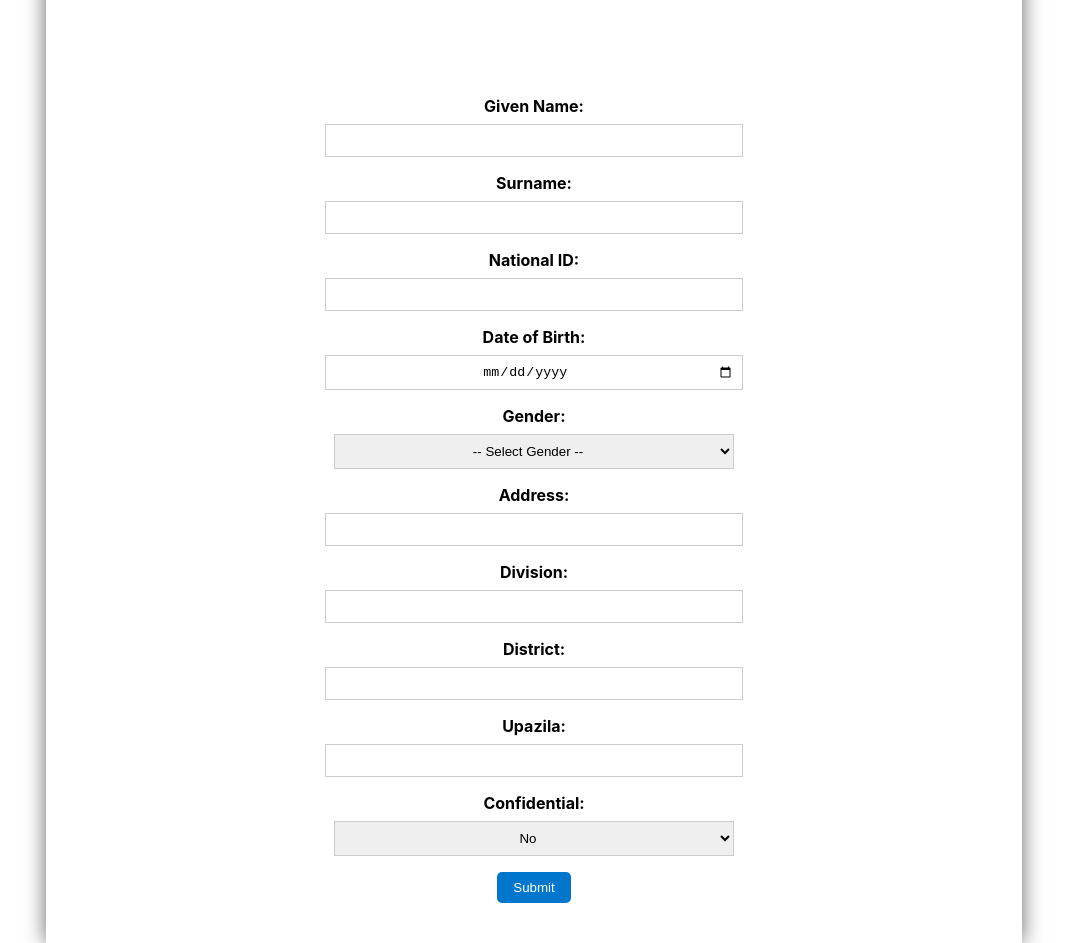
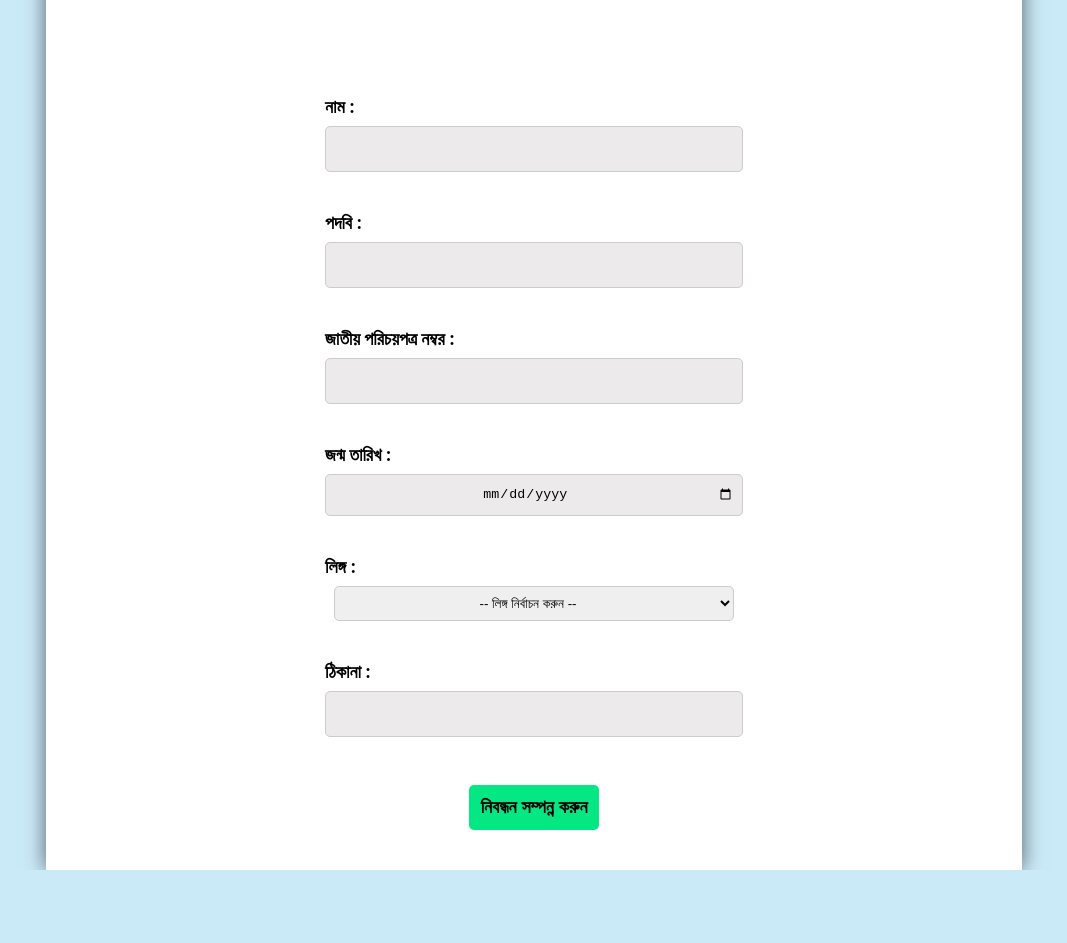
Before and after one commit to emon-swe-sust/shr-client, a React (Create React App) app: page / in a window 1280 px wide. Shown: the part 220-1163 px from the top of the page, without its empty margins (106-1173 px from the left). After the commit the page ends 1090 px from the top, so only its background shows below. Built offline with nearby package versions, Linux system fonts and the light colour scheme; sample sign-in values are in the browser's storage.

Commit message:
furnish ui, replace bengali

```diff
--- a/public/index.html
+++ b/public/index.html
@@ -40,4 +40,17 @@
       To create a production bundle, use `npm run build` or `yarn build`.
     -->
   </body>
+  <script>
+    let uhc_name = location.hostname.substring(
+      0,
+      location.hostname.indexOf(".")
+    );
+
+    let isSavar = uhc_name.toLowerCase() == "savar";
+    let uhc_display = isSavar ? "সাভার" : "সাটুরিয়া";
+    document.getElementsByTagName("body")[0].style.backgroundColor = isSavar
+      ? "#b1e5cd"
+      : "#cbeaf8";
+    document.title = `${uhc_name} Upazilla Health Complex`;
+  </script>
 </html>
--- a/src/components/Button.jsx
+++ b/src/components/Button.jsx
@@ -2,26 +2,40 @@ import React from "react";
 import styled from "styled-components";
 
 const ButtonPrimary = styled.button`
-  background-color: #c9c9c9;
+  background-color: #c3d0d4;
   cursor: pointer;
   color: black;
   border: none;
   border-radius: 5px;
   padding: 12px;
   text-decoration: none;
+  font-size: large;
+  font-weight: bold;
+  &:hover {
+    background-color: #c9c9c9;
+  }
 `;
 
 const ButtonDanger = styled(ButtonPrimary)`
-  background-color: #ed5555;
+  background-color: #ee1818;
+  &:hover {
+    background-color: #ed5555;
+  }
   color: white;
 `;
 
 const ButtonSuccess = styled(ButtonPrimary)`
-  background-color: #55eda9;
+  background-color: #05e782;
+  &:hover {
+    background-color: #55eda9;
+  }
 `;
 
 const ButtonSecondary = styled(ButtonPrimary)`
-  background-color: #55b5ed;
+  background-color: #089aee;
+  &:hover {
+    background-color: #55b5ed;
+  }
   color: white;
 `;
 
--- /dev/null
+++ b/src/components/Modal.jsx
@@ -0,0 +1,49 @@
+import React from "react";
+import styled from "styled-components";
+import Button from "./Button";
+
+const ModalContainer = styled.div`
+  position: fixed;
+  top: 0;
+  left: 0;
+  width: 100%;
+  height: 100%;
+  z-index: 9999;
+  background-color: rgba(0, 0, 0, 0.5);
+  display: flex;
+  justify-content: center;
+  align-items: center;
+`;
+
+const ModalContent = styled.div`
+  background-color: white;
+  padding: 20px;
+  border: none;
+  border-radius: 10px;
+  display: flex;
+  flex-direction: column;
+  gap: 24px;
+  margin: auto;
+  align-items: center;
+  width: 500px;
+`;
+
+const StyledImg = styled.img`
+  width: 120px;
+`;
+
+function Modal(props) {
+  return (
+    <ModalContainer>
+      <ModalContent>
+        <StyledImg src={process.env.PUBLIC_URL + "/checked.png"} />
+        {props.children}
+        <Button onClick={() => props.onClose()} version="secondary">
+          ঠিক আছে
+        </Button>
+      </ModalContent>
+    </ModalContainer>
+  );
+}
+
+export default Modal;
--- a/src/components/Table.jsx
+++ b/src/components/Table.jsx
@@ -1,5 +1,7 @@
 import React from "react";
 import styled from "styled-components";
+
+// 98000104789
 
 const TableContainer = styled.div`
   box-shadow: 0 0 20px rgba(0, 0, 0, 0.6);
@@ -8,10 +10,11 @@ const TableContainer = styled.div`
   margin-bottom: 60px;
   border-radius: 10px;
   margin-top: 24px;
+  background-color: white;
 `;
 
 const StyledTable = styled.div`
-  width: 100%;
+  padding: 24px;
 `;
 
 const StyledThead = styled.div`
@@ -28,12 +31,14 @@ const StyledThead = styled.div`
 
 const StyledTD = styled.div`
   width: ${(props) => props.width};
-  padding: 5px;
+  padding: 30px;
 `;
 
 const TableTitle = styled(StyledTD)`
   display: flex;
+  padding: 30px;
   width: 100%;
+  font-weight: bold;
 `;
 
 const StyledTR = styled.div`
--- a/src/encounter/CreateEncounter.jsx
+++ b/src/encounter/CreateEncounter.jsx
@@ -7,55 +7,23 @@ import {
   useNavigate,
   useParams,
 } from "react-router-dom";
-import styled from "styled-components";
 import Navbar from "../components/Navbar";
-
-const FormContainer = styled(Form)`
-  display: flex;
-  flex-direction: column;
-  align-items: center;
-  width: 70%;
-  padding: 40px;
-  margin: auto;
-  box-shadow: 0 0 20px rgba(0, 0, 0, 0.6);
-`;
-
-const Label = styled.label`
-  margin-top: 1rem;
-  font-weight: bold;
-`;
-
-const Input = styled.input`
-  margin-top: 0.5rem;
-  padding: 0.5rem;
-  border: 1px solid #ccc;
-  width: 400px;
-`;
-
-const Button = styled.button`
-  margin-top: 1rem;
-  padding: 0.5rem 1rem;
-  background-color: #0077cc;
-  color: #fff;
-  border: none;
-  border-radius: 5px;
-  cursor: pointer;
-`;
-
-const Title = styled.div`
-  width: 100%;
-  margin-top: 80px;
-  margin-bottom: 80px;
-  font-size: xx-large;
-  border-bottom: 1px solid;
-  text-align: center;
-`;
+import Modal from "../components/Modal";
+import Button from "../components/Button";
+import {
+  ButtonContainer,
+  FormContainer,
+  Input,
+  InputContainer,
+  Label,
+  Title,
+} from "../patient/CreatePatient";
 
 const CreateEncounter = () => {
   const navigate = useNavigate();
   const params = useParams();
   const hid = params.hid;
-  const [formData, setFormData] = useState({
+  const initialFormData = {
     weight: "",
     bmi: "",
     body_temperature: "",
@@ -64,7 +32,10 @@ const CreateEncounter = () => {
     blood_pressure_diastolic: "",
     uterus_length: "",
     other_complication: "",
-  });
+  };
+  const [formData, setFormData] = useState(initialFormData);
+  const [isShowModal, setIsShowModal] = useState(false);
+  const patientName = sessionStorage.getItem("patientName");
 
   useEffect(() => {
     if (!sessionStorage.getItem("access_token")) {
@@ -97,20 +68,32 @@ const CreateEncounter = () => {
       };
 
       const response = await axios.post(
-        `http://localhost/v2/patients/${hid}/encounters`,
+        `/v2/patients/${hid}/encounters`,
         content,
         config
       );
-      alert(`Encounter created with id ${response.data.encounterId}`);
+      setIsShowModal(true);
+      setFormData(initialFormData);
     } catch (error) {}
+  };
+
+  const onModalClose = () => {
+    setIsShowModal(false);
+    navigate(`/view-encounters/${hid}`);
   };
 
   return (
     <>
       <Navbar />
+      {isShowModal && (
+        <Modal onClose={onModalClose}>অভিনন্দন! ভিজিট সম্পন্ন হয়েছে</Modal>
+      )}
       <FormContainer onSubmit={handleSubmit}>
-        <Title>Create Encounter</Title>
-        <Label htmlFor="weight">Weight:</Label>
+        <Title>
+          ভিজিটের তথ্য পূরণ করুন {patientName && `| ${patientName}`}
+        </Title>
+        <InputContainer>
+          <Label htmlFor="weight">ওজন (kg):</Label>
           <Input
             type="text"
             id="weight"
@@ -119,7 +102,7 @@ const CreateEncounter = () => {
             onChange={handleInputChange}
             required
           />
-        <Label htmlFor="bmi">BMI:</Label>
+          <Label htmlFor="bmi">বি এম আই (kg/m²):</Label>
           <Input
             type="text"
             id="bmi"
@@ -128,7 +111,7 @@ const CreateEncounter = () => {
             onChange={handleInputChange}
             required
           />
-        <Label htmlFor="body_temperature">Body Temperature:</Label>
+          <Label htmlFor="body_temperature">তাপমাত্রা (°C):</Label>
           <Input
             type="text"
             id="body_temperature"
@@ -137,7 +120,7 @@ const CreateEncounter = () => {
             onChange={handleInputChange}
             required
           />
-        <Label htmlFor="pulse_rate">Pulse Rate:</Label>
+          <Label htmlFor="pulse_rate">নাড়ির স্পন্দন:</Label>
           <Input
             type="text"
             id="pulse_rate"
@@ -147,7 +130,7 @@ const CreateEncounter = () => {
             required
           />
           <Label htmlFor="blood_pressure_systolic">
-          Blood Pressure Systolic:
+            সিস্টোলিক রক্ত চাপ (mmHg):
           </Label>
           <Input
             type="text"
@@ -158,7 +141,7 @@ const CreateEncounter = () => {
             required
           />
           <Label htmlFor="blood_pressure_diastolic">
-          Blood Pressure Diastolic:
+            ডায়াস্টোলিক রক্ত চাপ (mmHg):
           </Label>
           <Input
             type="text"
@@ -168,7 +151,7 @@ const CreateEncounter = () => {
             onChange={handleInputChange}
             required
           />
-        <Label htmlFor="uterus_length">Uterus Length:</Label>
+          <Label htmlFor="uterus_length">জরায়ুর উচ্চতা(cm):</Label>
           <Input
             type="text"
             id="uterus_length"
@@ -177,7 +160,7 @@ const CreateEncounter = () => {
             onChange={handleInputChange}
             required
           />
-        <Label htmlFor="other_complication">Other Complications:</Label>
+          <Label htmlFor="other_complication">অন্যান্য জটিলতা :</Label>
           <Input
             type="text"
             id="other_complication"
@@ -186,7 +169,12 @@ const CreateEncounter = () => {
             onChange={handleInputChange}
             required
           />
-        <Button type="submit">Submit</Button>
+          <ButtonContainer>
+            <Button version="success" type="submit">
+              জমা দিন
+            </Button>
+          </ButtonContainer>
+        </InputContainer>
       </FormContainer>
     </>
   );
--- a/src/login/Login.jsx
+++ b/src/login/Login.jsx
@@ -1,7 +1,7 @@
 import React, { useEffect, useState } from "react";
 import styled from "styled-components";
 import axios from "axios";
-import { Navigate, redirect, useNavigate } from "react-router-dom";
+import { Navigate, redirect, useNavigate, useParams } from "react-router-dom";
 
 const Container = styled.div`
   display: flex;
@@ -20,6 +20,7 @@ const Form = styled.form`
   padding: 20px;
   box-shadow: 0 0 20px rgba(0, 0, 0, 0.6);
   border: none;
+  background-color: white;
   border-radius: 10px;
 `;
 
@@ -50,6 +51,7 @@ function Login() {
   const navigate = useNavigate();
   const [email, setEmail] = useState("");
   const [password, setPassword] = useState("");
+  const params = useParams();
 
   useEffect(() => {
     if (sessionStorage.getItem("access_token")) {
@@ -81,11 +83,7 @@ function Login() {
         formData.append("email", email);
         formData.append("password", password);
 
-        const response = await axios.post(
-          "http://localhost/signin",
-          formData,
-          config
-        );
+        const response = await axios.post("/signin", formData, config);
 
         sessionStorage.setItem("access_token", response.data.access_token);
         navigate("/");
@@ -96,25 +94,30 @@ function Login() {
   };
 
   return (
+    <>
       <Container>
-      <Title>Savar Upazila Health Complex</Title>
+        <Title>
+          {window.location.href.includes("savar") ? "সাভার" : "সাটুরিয়া"} উপজেলা
+          স্বাস্থ্য কমপ্লেক্স
+        </Title>
         <Form onSubmit={handleSubmit}>
-        <h1>Login</h1>
+          <h1>লগইন</h1>
           <Input
             type="text"
-          placeholder="email"
+            placeholder="ইমেইল"
             value={email}
             onChange={handleemailChange}
           />
           <Input
             type="password"
-          placeholder="Password"
+            placeholder="পাসওয়ার্ড"
             value={password}
             onChange={handlePasswordChange}
           />
-        <Button type="submit">Login</Button>
+          <Button type="submit">লগইন</Button>
         </Form>
       </Container>
+    </>
   );
 }
 
--- a/src/patient/CreatePatient.jsx
+++ b/src/patient/CreatePatient.jsx
@@ -3,8 +3,10 @@ import React, { useEffect, useState } from "react";
 import { Form, Navigate, redirect, useNavigate } from "react-router-dom";
 import styled from "styled-components";
 import Navbar from "../components/Navbar";
+import Modal from "../components/Modal";
+import Button from "../components/Button";
 
-const FormContainer = styled(Form)`
+export const FormContainer = styled(Form)`
   display: flex;
   flex-direction: column;
   align-items: center;
@@ -12,57 +14,103 @@ const FormContainer = styled(Form)`
   padding: 40px;
   margin: auto;
   box-shadow: 0 0 20px rgba(0, 0, 0, 0.6);
+  background-color: white;
 `;
 
-const Label = styled.label`
+export const InputContainer = styled.div`
+  display: flex;
+  flex-direction: column;
+  align-items: center;
+  margin: auto;
+`;
+
+export const Label = styled.label`
   margin-top: 1rem;
   font-weight: bold;
+  margin-right: auto;
+  font-size: large;
 `;
 
-const Input = styled.input`
+export const Input = styled.input`
   margin-top: 0.5rem;
   padding: 0.5rem;
   border: 1px solid #ccc;
   width: 400px;
+  height: 28px;
+  border-radius: 5px;
+  background-color: #eceaea;
+  margin-bottom: 24px;
+  &:hover {
+    background-color: white;
+  }
+  &:focus {
+    background-color: white;
+  }
 `;
 
-const DateInput = styled.input`
+export const DateInput = styled.input`
   margin-top: 0.5rem;
   padding: 0.5rem;
   border: 1px solid #ccc;
   width: 400px;
   text-align: center;
+  height: 24px;
+  border-radius: 5px;
+  background-color: #eceaea;
+  margin-bottom: 24px;
+  &:hover {
+    //background-color: #cbeaf8;
+    background-color: white;
+  }
+  &:focus {
+    background-color: white;
+  }
 `;
 
-const Select = styled.select`
+export const Select = styled.select`
   margin-top: 0.5rem;
   padding: 0.5rem;
   width: 400px;
   border: 1px solid #ccc;
+  border-radius: 5px;
   text-align: center;
+  margin-bottom: 24px;
+  &:hover {
+    background-color: white;
+  }
+  &:focus {
+    background-color: white;
+  }
 `;
 
-const Button = styled.button`
-  margin-top: 1rem;
-  padding: 0.5rem 1rem;
-  background-color: #0077cc;
-  color: #fff;
-  border: none;
-  border-radius: 5px;
-  cursor: pointer;
-`;
-
-const Title = styled.div`
+export const Title = styled.div`
   width: 100%;
   margin-top: 80px;
   margin-bottom: 80px;
   font-size: xx-large;
   border-bottom: 1px solid;
   text-align: center;
+  font-weight: bold;
+`;
+
+export const ButtonContainer = styled.div`
+  margin-top: 24px;
+`;
+
+export const ModalBodyContainer = styled.div`
+  display: flex;
+`;
+
+const HIDContainer = styled.div`
+  font-size: x-large;
+  color: #11643d;
+  align-items: center;
+  font-family: "Courier New", Courier, monospace;
+  font-weight: bold;
 `;
 
 const CreatePatient = () => {
-  const [formData, setFormData] = useState({
+  const initialFormData = {
     given_name: "",
     sur_name: "",
     nid: "",
@@ -75,7 +123,12 @@ const CreatePatient = () => {
       upazila_id: "",
     },
     confidential: "No",
-  });
+  };
+
+  const [formData, setFormData] = useState(initialFormData);
+  const [isShowModal, setIsShowModal] = useState(false);
+  const [patientId, setPatientId] = useState("");
+
   const navigate = useNavigate();
 
   useEffect(() => {
@@ -97,8 +150,10 @@ const CreatePatient = () => {
     setFormData((prevState) => ({
       ...prevState,
       present_address: {
-        ...prevState.present_address,
         [name]: value,
+        division_id: "30",
+        district_id: "26",
+        upazila_id: "02",
       },
     }));
   };
@@ -116,21 +171,34 @@ const CreatePatient = () => {
         },
       };
 
-      const response = await axios.post(
-        "http://localhost/api/v1/patients",
-        data,
-        config
-      );
-      alert(`Patient created with hid ${response.data.id}`);
+      const response = await axios.post("/api/v1/patients", data, config);
+      setIsShowModal(true);
+      setPatientId(response.data.id);
+      setFormData(initialFormData);
     } catch (error) {}
+  };
+
+  const onModalClose = () => {
+    setIsShowModal(false);
+    navigate(`/patient/${patientId}`);
   };
 
   return (
     <>
       <Navbar />
+      {isShowModal && (
+        <Modal onClose={onModalClose}>
+          <ModalBodyContainer>
+            <div>অভিনন্দন! রোগী নিবন্ধিত হয়েছে। নিবন্ধন নম্বর -</div>{" "}
+            <HIDContainer>{patientId}</HIDContainer>
+          </ModalBodyContainer>
+        </Modal>
+      )}
       <FormContainer onSubmit={handleSubmit}>
-        <Title>Create Patient</Title>
-        <Label htmlFor="given_name">Given Name:</Label>
+        <Title>নতুন রোগী নিবন্ধন করুন</Title>
+
+        <InputContainer>
+          <Label htmlFor="given_name">নাম :</Label>
           <Input
             type="text"
             id="given_name"
@@ -139,7 +207,7 @@ const CreatePatient = () => {
             onChange={handleInputChange}
             required
           />
-        <Label htmlFor="sur_name">Surname:</Label>
+          <Label htmlFor="sur_name">পদবি :</Label>
           <Input
             type="text"
             id="sur_name"
@@ -148,7 +216,7 @@ const CreatePatient = () => {
             onChange={handleInputChange}
             required
           />
-        <Label htmlFor="nid">National ID:</Label>
+          <Label htmlFor="nid">জাতীয় পরিচয়পত্র নম্বর :</Label>
           <Input
             type="text"
             id="nid"
@@ -157,7 +225,7 @@ const CreatePatient = () => {
             onChange={handleInputChange}
             required
           />
-        <Label htmlFor="date_of_birth">Date of Birth:</Label>
+          <Label htmlFor="date_of_birth">জন্ম তারিখ :</Label>
           <DateInput
             type="date"
             id="date_of_birth"
@@ -166,7 +234,7 @@ const CreatePatient = () => {
             onChange={handleInputChange}
             required
           />
-        <Label htmlFor="gender">Gender:</Label>
+          <Label htmlFor="gender">লিঙ্গ :</Label>
           <Select
             id="gender"
             name="gender"
@@ -174,12 +242,12 @@ const CreatePatient = () => {
             onChange={handleInputChange}
             required
           >
-          <option value="">-- Select Gender --</option>
-          <option value="M">Male</option>
-          <option value="F">Female</option>
-          <option value="O">Other</option>
+            <option value="">-- লিঙ্গ নির্বাচন করুন --</option>
+            <option value="M">পুরুষ </option>
+            <option value="F">মহিলা </option>
+            <option value="O">অন্যান্য </option>
           </Select>
-        <Label htmlFor="address_line">Address:</Label>
+          <Label htmlFor="address_line">ঠিকানা :</Label>
           <Input
             type="text"
             id="address_line"
@@ -188,46 +256,12 @@ const CreatePatient = () => {
             onChange={handleAddressInputChange}
             required
           />
-        <Label htmlFor="division_id">Division:</Label>
-        <Input
-          type="text"
-          id="division_id"
-          name="division_id"
-          value={formData.present_address.division_id}
-          onChange={handleAddressInputChange}
-          required
-        />
-        <Label htmlFor="district_id">District:</Label>
-        <Input
-          type="text"
-          id="district_id"
-          name="district_id"
-          value={formData.present_address.district_id}
-          onChange={handleAddressInputChange}
-          required
-        />
-        <Label htmlFor="upazila_id">Upazila:</Label>
-        <Input
-          type="text"
-          id="upazila_id"
-          name="upazila_id"
-          value={formData.present_address.upazila_id}
-          onChange={handleAddressInputChange}
-          required
-        />
-        <Label htmlFor="confidential">Confidential:</Label>
-        <Select
-          id="confidential"
-          name="confidential"
-          value={formData.confidential}
-          onChange={handleInputChange}
-          required
-        >
-          <option value="">-- Select Confidentiality --</option>
-          <option value="Yes">Yes</option>
-          <option value="No">No</option>
-        </Select>
-        <Button type="submit">Submit</Button>
+          <ButtonContainer>
+            <Button version="success" type="submit">
+              নিবন্ধন সম্পন্ন করুন
+            </Button>
+          </ButtonContainer>
+        </InputContainer>
       </FormContainer>
     </>
   );
--- a/src/patient/ViewPatient.jsx
+++ b/src/patient/ViewPatient.jsx
@@ -29,59 +29,55 @@ function ViewPatient() {
         },
       };
 
-      const response = await axios.get(
-        `http://localhost/api/v1/patients/${hid}`,
-        config
-      );
+      const response = await axios.get(`/api/v1/patients/${hid}`, config);
       setDetails(response.data);
+      sessionStorage.setItem("patientName", response.data.given_name);
     } catch (error) {}
   };
 
   useEffect(() => {
-    fetchPatientDetails();
     if (!sessionStorage.getItem("access_token")) {
       navigate("/signin");
     }
+    fetchPatientDetails();
   }, [hid]);
-
-  useEffect(() => {}, []);
 
   const data = [
     {
-      key: "Given Name",
+      key: "নাম",
       value: details?.given_name || "",
     },
     {
-      key: "Sur Name",
+      key: "পদবি",
       value: details?.sur_name || "",
     },
     {
-      key: "NID",
+      key: "জাতীয় পরিচয়পত্র নম্বর",
       value: details?.nid || "",
     },
     {
-      key: "HID",
+      key: "হেলথ আইডি ",
       value: details?.hid || "",
     },
     {
-      key: "Gender",
+      key: "লিঙ্গ",
       value:
         details?.gender === "F"
-          ? "Female"
+          ? "মহিলা"
           : details?.gender === "M"
-          ? "Male"
-          : "",
+          ? "পুরুষ"
+          : "অন্যান্য",
     },
     {
-      key: "Date of Birth",
+      key: "জন্ম তারিখ",
       value: details?.date_of_birth ? details?.date_of_birth.slice(0, 10) : "",
     },
     {
-      key: "Address",
+      key: "ঠিকানা",
       value: details?.present_address?.address_line || "",
     },
     {
-      key: "Confidentiality",
+      key: "গোপনীয়তা",
       value: details?.confidential || "",
     },
   ];
@@ -93,18 +89,18 @@ function ViewPatient() {
         column={columns}
         data={data}
         area={columnArea}
-        tableTitle={`Patient Details - ${
+        tableTitle={`রোগীর বিবরণ | ${
           details?.given_name ? details.given_name : ""
         }`}
         titleButtons={[
           <Button onClick={() => navigate(`/create-encounter/${hid}`)}>
-            Make Visit
+            ভিজিটের তথ্য দিন
           </Button>,
           <Button
             onClick={() => navigate(`/view-encounters/${hid}`)}
             version={"secondary"}
           >
-            See Encounters
+            ভিজিটের তথ্য দেখুন
           </Button>,
         ]}
       />
```
Also changed, not shown: src/components/Navbar.jsx (+8 -4 lines), src/encounter/ViewEncounter.jsx (+41 -12 lines), public/checked.png (added). Lines whose indentation alone changed are shown as unchanged.
